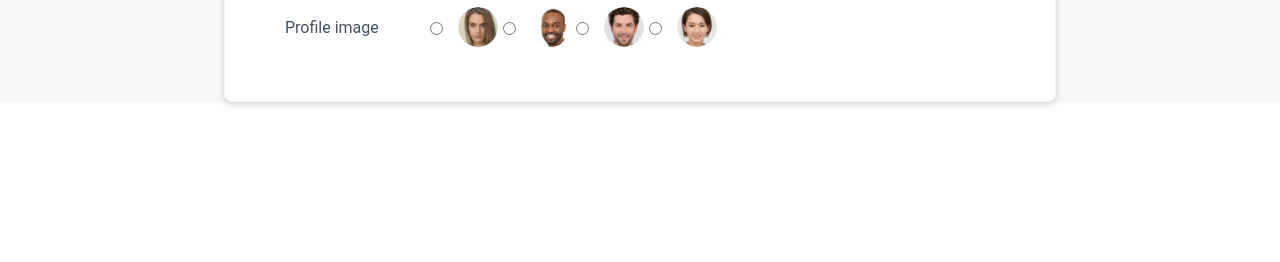
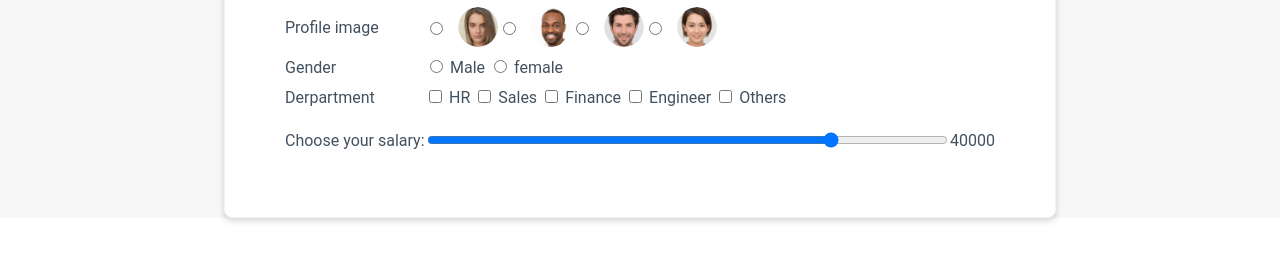
Before and after one commit to adarshEr2020/EmployeePayrollProject, a plain HTML site: page EmployeePayrollProject/pages/index.html in a window 1280 px wide. Shown: the part 212-474 px from the top of the page. Drawn offline with Linux system fonts and the light colour scheme.

Commit message:
[Adarsh]Added: employee payroll form with gennder ,department and salary range

```diff
--- a/EmployeePayrollProject/pages/index.html
+++ b/EmployeePayrollProject/pages/index.html
@@ -6,6 +6,8 @@
     <link rel ="stylesheet" href="../css/style.css" type="text/css">
     <title> Employee payroll form</title>
     </head>
+
+    <!-- main content  -->
     <body>
         <header class="header-content header">
             <div class="logo-content">
@@ -45,6 +47,41 @@
                         </label>
                     </div>
                 </div>
+
+                <div class="row-content">
+                    <label class="label text" for="gender">Gender</label>
+                    <div>
+                        <input type="radio" id="male" name="gender" value="male">
+                        <label class="text" for="male">Male</label>
+                        <input type="radio" id="female" name="gender" value="female">
+                        <label class="text" for="female">female</label>
+                    </div>
+                </div>
+
+                <div class="row-content">
+                    <label class="label text" for="department">Derpartment</label>
+                    <div>
+                        <input class="checkbox" type="checkbox" id="hr" name="hr" value="HR">
+                        <label class="text" for="hr">HR</label>
+
+                        <input class="checkbox" type="checkbox" id="sales" name="sales" value="Sales">
+                        <label class="text" for="sales">Sales</label>
+
+                        <input class="checkbox" type="checkbox" id="finance" name="finance" value="Finance">
+                        <label class="text" for="hr">Finance</label>
+
+                        <input class="checkbox" type="checkbox" id="engineer" name="engineer" value="Engineer">
+                        <label class="text" for="engineer">Engineer</label>
+
+                        <input class="checkbox" type="checkbox" id="others" name="others" value="Others">
+                        <label class="text" for="others">Others</label>
+                    </div>
+                </div>
+                <div class="row-content">
+                    <label class="label text" for="salary">Choose your salary:</label>
+                     <input class="input" type="range" name="salary" id="salary" man="30000" max="50000" step="100" value="40000">
+                        <output class="salary-output text" for="salary">40000</output>
+                </div>
             </form>
         </div>
     </body>
```
